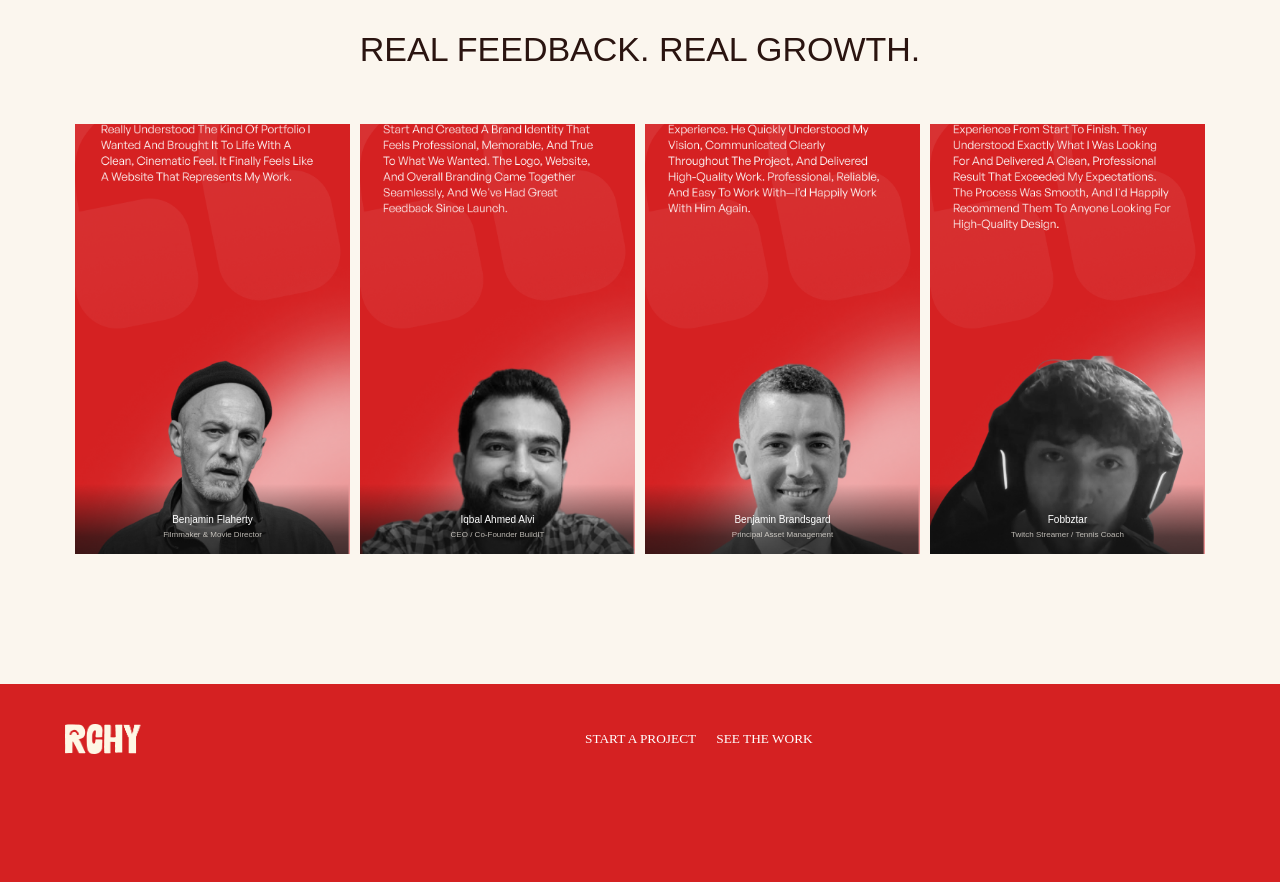
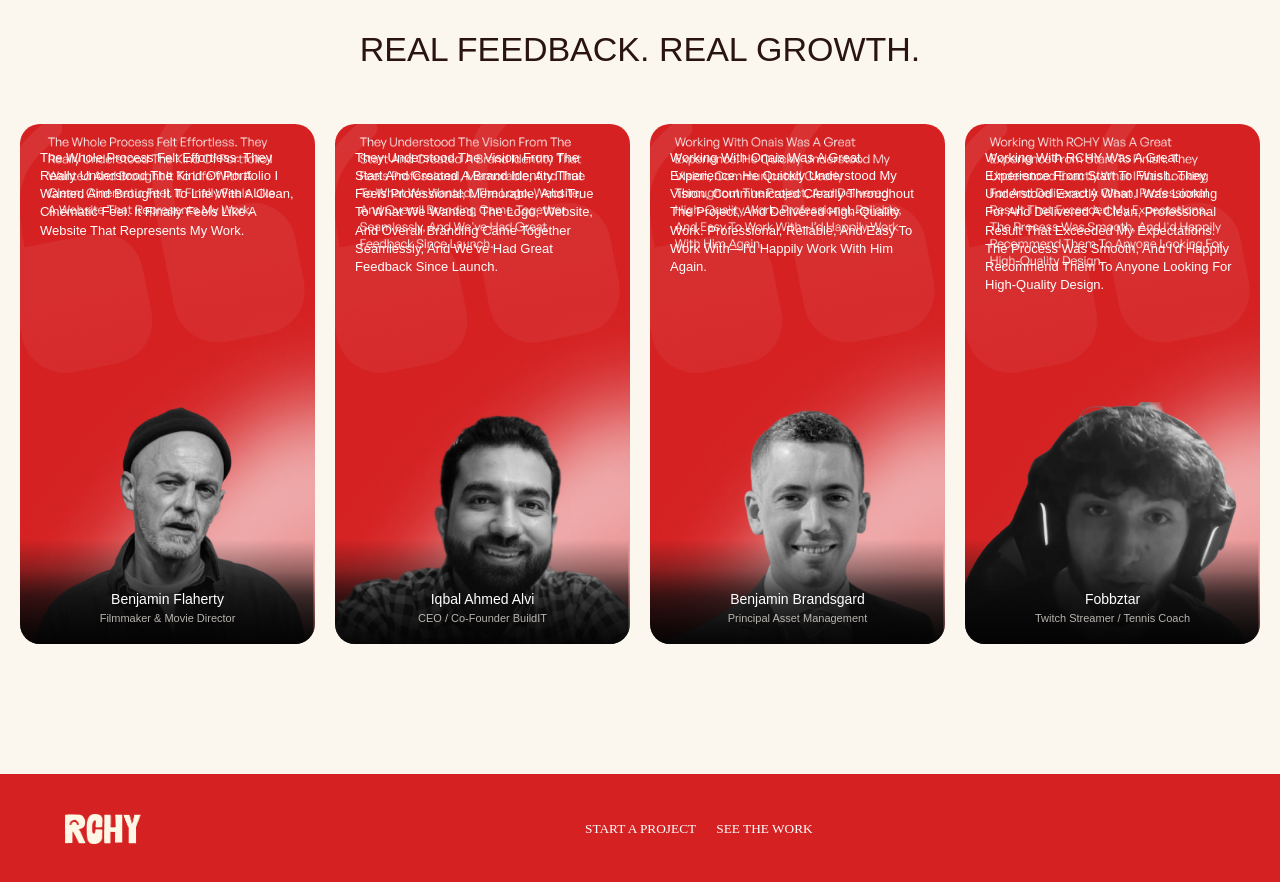
Before and after one commit to annaskhan-dev/RCHYstudio, a React (Vite) app: page / in a window 1280 px wide. Shown: the part 4500-5382 px from the top of the page. Built offline with nearby package versions, Linux system fonts and the light colour scheme.

Commit message:
adding things

```diff
--- a/src/components/feedback.jsx
+++ b/src/components/feedback.jsx
@@ -5,50 +5,65 @@ import Iqbalfb from "../assets/iqbalahmedfb.png";
 import Brandsguardfb from "../assets/brandsgardfb.png";
 import Foobzstar from "../assets/fobbztarfb.png";
 
+const feedbackData = [
+  {
+    id: 1,
+    imgSrc: Benjfb,
+    alt: "Benjamin Flaherty",
+    name: "Benjamin Flaherty",
+    role: "Filmmaker & Movie Director",
+    quote: "The Whole Process Felt Effortless. They Really Understood The Kind Of Portfolio I Wanted And Brought It To Life With A Clean, Cinematic Feel. It Finally Feels Like A Website That Represents My Work.",
+  },
+  {
+    id: 2,
+    imgSrc: Iqbalfb,
+    alt: "Iqbal Ahmed Alvi",
+    name: "Iqbal Ahmed Alvi",
+    role: "CEO / Co-Founder BuildIT",
+    quote: "They Understood The Vision From The Start And Created A Brand Identity That Feels Professional, Memorable, And True To What We Wanted. The Logo, Website, And Overall Branding Came Together Seamlessly, And We've Had Great Feedback Since Launch.",
+  },
+  {
+    id: 3,
+    imgSrc: Brandsguardfb,
+    alt: "Benjamin Brandsgard",
+    name: "Benjamin Brandsgard",
+    role: "Principal Asset Management",
+    quote: "Working With Onais Was A Great Experience. He Quickly Understood My Vision, Communicated Clearly Throughout The Project, And Delivered High-Quality Work. Professional, Reliable, And Easy To Work With—I'd Happily Work With Him Again.",
+  },
+  {
+    id: 4,
+    imgSrc: Foobzstar,
+    alt: "Fobbztar",
+    name: "Fobbztar",
+    role: "Twitch Streamer / Tennis Coach",
+    quote: "Working With RCHY Was A Great Experience From Start To Finish. They Understood Exactly What I Was Looking For And Delivered A Clean, Professional Result That Exceeded My Expectations. The Process Was Smooth, And I'd Happily Recommend Them To Anyone Looking For High-Quality Design.",
+  },
+];
+
 const Feedback = () => {
   return (
     <div>
       <div className={style.heading}>
         <p>REAL FEEDBACK. REAL GROWTH.</p>
       </div>
+
       <div className={style.imagecontainer}>
+        {feedbackData.map((item) => (
+          <div className={style.imageWrapper} key={item.id}>
+            <img src={item.imgSrc} alt={item.alt} />
 
-        {/* Benjamin */}
-        <div className={style.imageWrapper}>
-          <img src={Benjfb} alt="Benjamin Flaherty" />
-          <div className={style.textOverlay}>
-            <p className={style.name}>Benjamin Flaherty</p>
-            <p className={style.role}>Filmmaker & Movie Director</p>
+            {/* Review Quote Text */}
+            <div className={style.quoteOverlay}>
+              <p>{item.quote}</p>
+            </div>
+
+            {/* Name and Role Overlay */}
+            <div className={style.textOverlay}>
+              <p className={style.name}>{item.name}</p>
+              <p className={style.role}>{item.role}</p>
+            </div>
           </div>
-        </div>
-
-        {/* Iqbal */}
-        <div className={style.imageWrapper}>
-          <img src={Iqbalfb} alt="Iqbal Ahmed Alvi" />
-          <div className={style.textOverlay}>
-            <p className={style.name}>Iqbal Ahmed Alvi</p>
-            <p className={style.role}>CEO / Co-Founder BuildIT</p>
-          </div>
-        </div>
-
-        {/* Brandsguard */}
-        <div className={style.imageWrapper}>
-          <img src={Brandsguardfb} alt="Benjamin Brandsgard" />
-          <div className={style.textOverlay}>
-            <p className={style.name}>Benjamin Brandsgard</p>
-            <p className={style.role}>Principal Asset Management</p>
-          </div>
-        </div>
-
-        {/* Foobzstar */}
-        <div className={style.imageWrapper}>
-          <img src={Foobzstar} alt="Fobbztar" />
-          <div className={style.textOverlay}>
-            <p className={style.name}>Fobbztar</p>
-            <p className={style.role}>Twitch Streamer / Tennis Coach</p>
-          </div>
-        </div>
-
+        ))}
       </div>
     </div>
   );
--- a/src/components/feedback.module.css
+++ b/src/components/feedback.module.css
@@ -17,47 +17,67 @@ body {
   justify-content: center;
   margin-left: 20px;
   margin-right: 20px;
-  gap: 10px;
+  gap: 20px; /* Increased gap slightly for wider cards */
   margin-bottom: 130px;
 }
 
-/* This is the new wrapper for the image + text */
+/* Increased card size to match your reference image */
 .imageWrapper {
   position: relative;
   width: 100%;
-  max-width: 275px; /* Same as your original image max-width */
-  height: 430px;    /* Same as your original image height */
+  max-width: 300px; /* Increased width */
+  height: 520px;    /* Increased height */
+  border-radius: 20px;
+  overflow: hidden;
 }
 
 .imagecontainer img {
   width: 100%;
   height: 100%;
-  object-fit: cover; /* Ensures image covers the space nicely */
+  object-fit: cover;
   display: block;
 }
 
-/* Positioning the text at the bottom */
+/* Styling for the review text displayed inside the card */
+.quoteOverlay {
+  position: absolute;
+  top: 25px;
+  left: 0;
+  width: 100%;
+  padding: 0 20px;
+  box-sizing: border-box;
+  color: white;
+  font-family: General Sans, sans-serif;
+  font-size: 13px;
+  line-height: 1.4;
+  text-align: left;
+  z-index: 2;
+}
+
+/* Positioning the name/role at the bottom */
 .textOverlay {
   position: absolute;
   bottom: 0;
   left: 0;
   width: 100%;
-  padding: 15px;
+  padding: 20px;
   text-align: center;
-  color: white; /* Or #2a1410 if you prefer dark text */
+  color: white;
   box-sizing: border-box;
+  background: linear-gradient(to top, rgba(0,0,0,0.8), transparent); /* Optional gradient for text readability */
+  z-index: 2;
 }
 
 .name {
   margin: 0;
   font-weight: 500;
-  font-size: 10px;
+  font-size: 14px; /* Slightly increased for readability */
   font-family: General Sans, sans-serif;
 }
 
 .role {
   margin: 5px 0 0 0;
-  font-size: 8px;
+  font-size: 11px; /* Slightly increased for readability */
   font-family: General Sans, sans-serif;
   color: #FBF6EECC;
   opacity: 0.9;
@@ -67,11 +87,17 @@ body {
    RESPONSIVE OVERRIDES
    ========================================================= */
 
+@media (max-width: 1024px) {
+  .imagecontainer {
+    flex-wrap: wrap;
+  }
+}
+
 @media (max-width: 768px) {
   .imagecontainer {
     flex-direction: column;
     align-items: center;
-    gap: 16px;
+    gap: 20px;
     margin-left: 0;
     margin-right: 0;
     margin-bottom: 50px;
@@ -80,12 +106,7 @@ body {
   .imageWrapper {
     width: 90%;
     max-width: 340px;
-    height: auto;
-  }
-
-  .imagecontainer img {
-    height: auto;
-    object-fit: contain;
+    height: 480px;
   }
 }
 
@@ -93,9 +114,10 @@ body {
   .imageWrapper {
     width: 92%;
     max-width: 300px;
+    height: 450px;
   }
 
   .heading {
-    font-size: 14px;
+    font-size: 24px;
   }
 }
```
